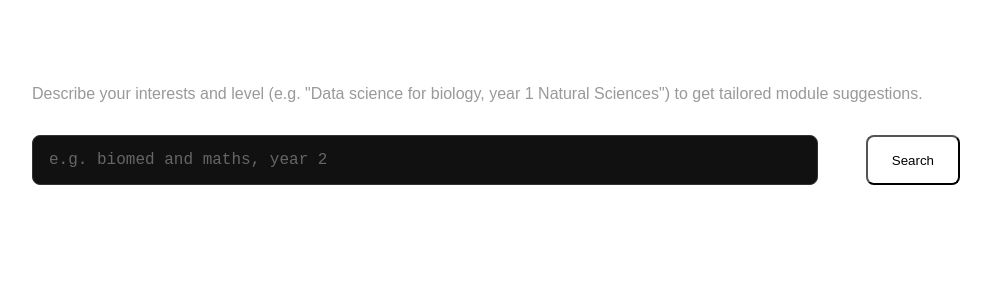
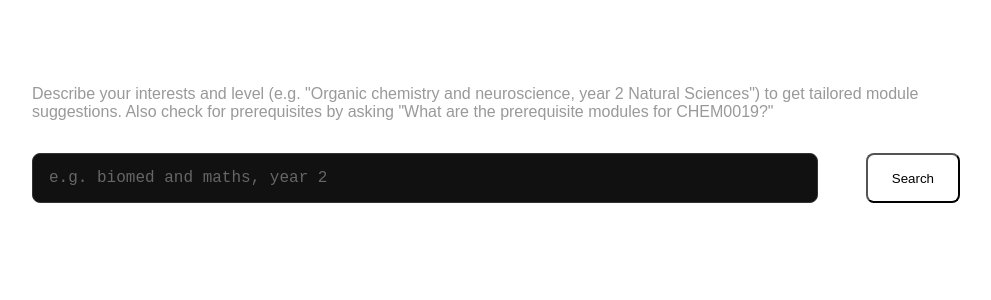
Before and after one commit to VedhRKannan/ucl-mods, a Next.js app in the folder ucl-module-recs/: page / in a window 1280 px wide. Shown: the top 300 px of the page, without its empty margins (144-1135 px from the left). Built offline with nearby package versions, Linux system fonts and the light colour scheme.

Commit message:
text updates

```diff
--- a/ucl-module-recs/src/app/page.tsx
+++ b/ucl-module-recs/src/app/page.tsx
@@ -43,7 +43,7 @@ export default function Home() {
       <div className={styles.container}>
         <h1 className={styles.title}>UCL Module Recommender</h1>
         <p className={styles.subtitle}>
-          Describe your interests and level (e.g. "Data science for biology, year 1 Natural Sciences") to get tailored module suggestions.
+          Describe your interests and level (e.g. "Organic chemistry and neuroscience, year 2 Natural Sciences") to get tailored module suggestions. Also check for prerequisites by asking "What are the prerequisite modules for CHEM0019?"
         </p>
 
         <div className={styles.searchBar}>
@@ -60,7 +60,7 @@ export default function Home() {
           </button>
         </div>
 
-        {loading && <p className="text-gray-500">Searching Gemini...</p>}
+        {loading && <p className="text-gray-500">Searching...</p>}
 
         {results && (
           <>
```
